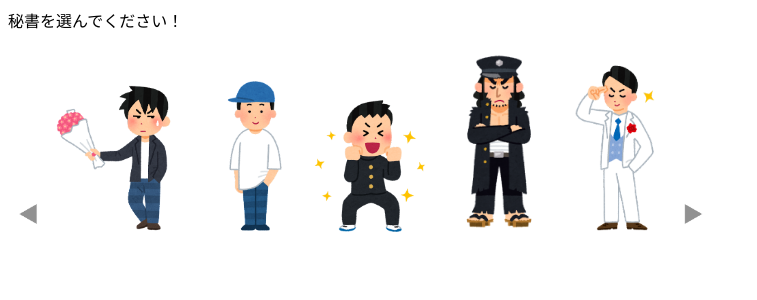
After one commit to 3proichi/my-first-blog, a Django app: template blog/templates/blog/start.html in a window 1280 px wide. The commit adds this page. Shown: the top 300 px of the page, without its empty margins (0-757 px from the left). Run offline with Django 3.2, Linux system fonts and the light colour scheme; the template is opened without the code that fills it, so the values that code supplies are empty.

Commit message:
10月18日　修正

```diff
--- a/blog/templates/blog/base.html
+++ b/blog/templates/blog/base.html
@@ -13,7 +13,7 @@
                 <!--#新しいpost_newのviewを呼び出す-->
                 <a href="{% url 'post_new' %}" class="top-menu"><span class="glyphicon glyphicon-plus"></span></a>
             {% endif %}
-        <h1><a href="/">Blog</a></h1>
+            <h1><a href="/">Blog</a></h1>
         </div>
         <div class="content container">
             <div class="row">
--- /dev/null
+++ b/blog/templates/blog/start.html
@@ -0,0 +1,18 @@
+{% load static %}
+<html>
+    <head>
+
+        <p>秘書を選んでください！</p>
+
+        <img src =  '{% static "image/left.png" %}'  width="40px">
+        <a href = "{%url 'post_list' %}" ><img src =  '{% static "image/boy1.png" %}'  width="150px"></a>
+        <a href = "{%url 'post_list' %}" ><img src =  '{% static "image/boy2.png" %}'  width="100px"></a>
+        <a href = "{%url 'post_list' %}" ><img src =  '{% static "image/boy3.png" %}'  width="120px"></a>
+        <a href = "{%url 'post_list' %}" ><img src =  '{% static "image/boy4.png" %}'  width="130px"></a>
+        <a href = "{%url 'post_list' %}" ><img src =  '{% static "image/boy5.png" %}'  width="100px"></a>
+        <img src =  '{% static "image/right.png" %}'  width="40px">
+        <p></p>
+
+
+    </head>
+</html>
--- a/blog/urls.py
+++ b/blog/urls.py
@@ -2,8 +2,9 @@ from django.urls import path
 from . import views
 
 urlpatterns = [
-    path('', views.post_list, name='post_list'),
+    path('post/', views.post_list, name='post_list'),
     path('post/<int:pk>/', views.post_detail, name='post_detail'),
     path('post/new/', views.post_new, name='post_new'),
     path('post/<int:pk>/edit/', views.post_edit, name='post_edit'),
+    path('',views.post_start, name='post_start'),
 ]
--- a/blog/views.py
+++ b/blog/views.py
@@ -47,3 +47,7 @@ def post_edit(request, pk):
     else:
         form = PostForm(instance=post)
     return render(request, 'blog/post_edit.html', {'form': form})
+
+def post_start(request):
+    start = Post.objects.filter(published_date__lte=timezone.now()).order_by('deadline')
+    return render(request, 'blog/start.html',{'start':start})
```
Also changed, not shown: blog/static/image/boy1.png (added), blog/static/image/boy2.png (added), blog/static/image/boy3.png (added), blog/static/image/boy4.png (added), blog/static/image/boy5.png (added), blog/static/image/left.png (added), blog/static/image/right.png (added), blog/static/image/sample.jpeg (added), media/boy1.png (added), media/boy2.png (added), media/boy3.png (added), media/boy4.png (added), media/boy5.png (added), media/left.png (added), 2 more files.
